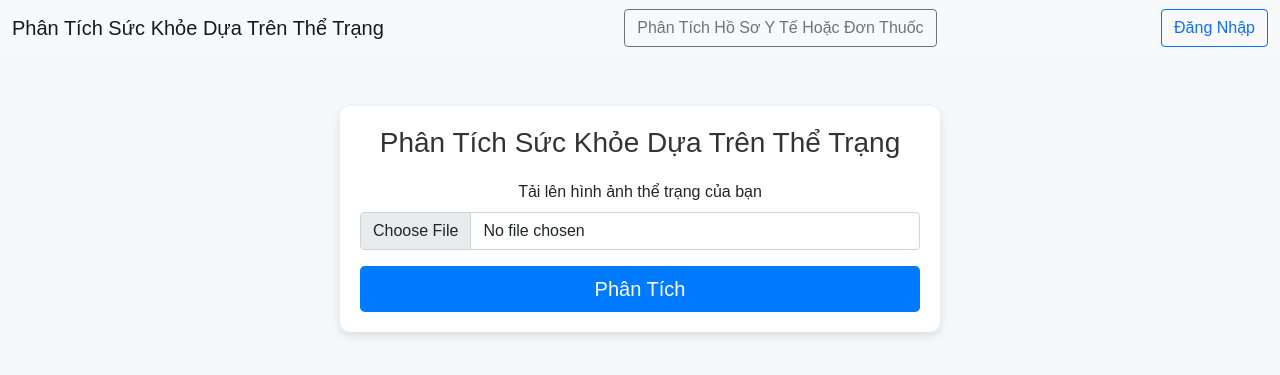
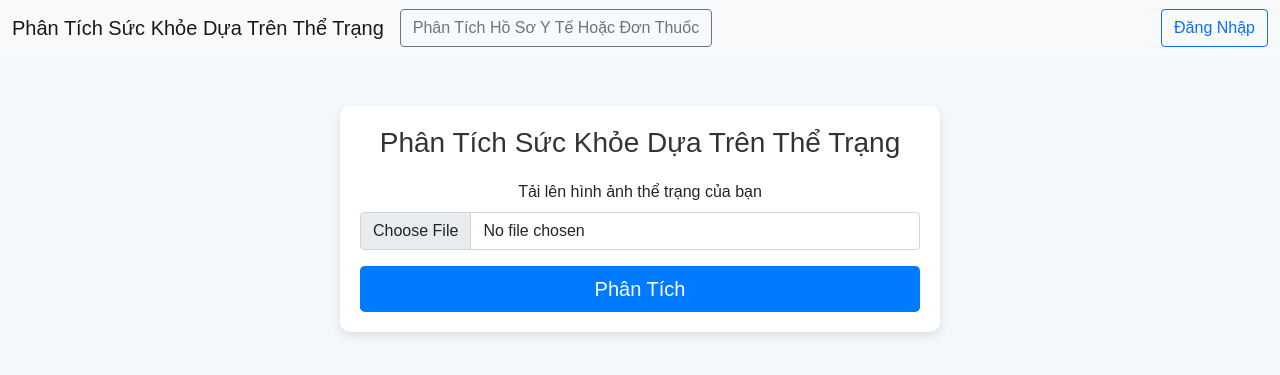
Before and after one commit to zaikaman/HealthCheckerSGU, a Flask app: page /health_analysis in a window 1280 px wide. Shown: the top 375 px of the page. Run offline with Flask 3, Linux system fonts and the light colour scheme; some libraries are stand-ins or nearby versions.

Commit message:
Changed another button position

```diff
--- a/templates/health_analysis.html
+++ b/templates/health_analysis.html
@@ -54,7 +54,7 @@
 <nav class="navbar navbar-light bg-light">
     <div class="container-fluid">
         <a class="navbar-brand" href="#">Phân Tích Sức Khỏe Dựa Trên Thể Trạng</a>
-        <a href="{{ url_for('index') }}" class="btn btn-outline-secondary">Phân Tích Hồ Sơ Y Tế Hoặc Đơn Thuốc</a>
+        <a href="{{ url_for('index') }}" class="btn btn-outline-secondary me-auto">Phân Tích Hồ Sơ Y Tế Hoặc Đơn Thuốc</a>
         {% if session.username %}
             <a href="{{ url_for('logout') }}" class="btn btn-outline-danger">Đăng Xuất</a>
         {% else %}
```
